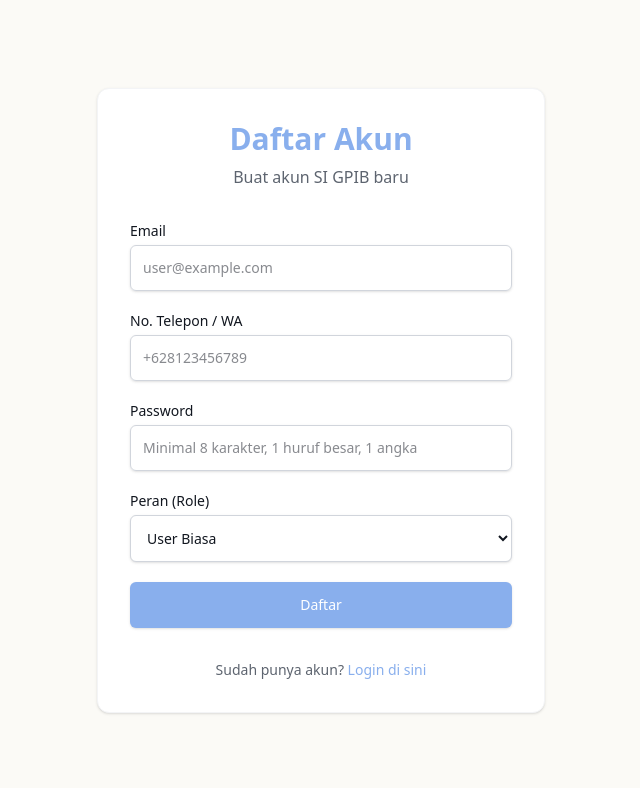
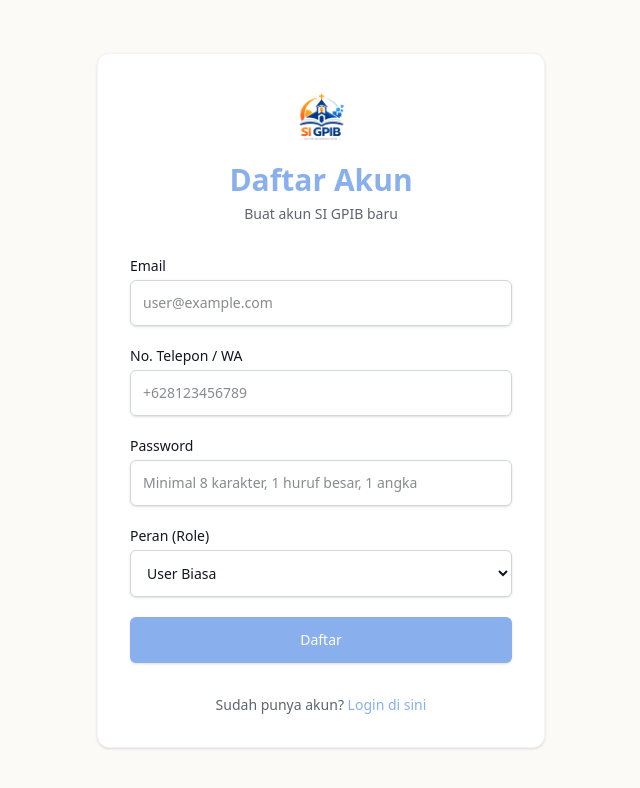
Before and after one commit to stolaputih-amanzero/si-gpib-v2, a Next.js app: page /register in a window 1280 px wide. Shown: the top 788 px of the page, without its empty margins (319-959 px from the left). Built offline with nearby package versions, Linux system fonts and the light colour scheme.

Commit message:
Configure logo-si-gpib.png for App Icon & PWA, and og-image-si-gpib.png for OpenGraph WhatsApp sharing

```diff
--- a/src/app/(auth)/login/page.tsx
+++ b/src/app/(auth)/login/page.tsx
@@ -1,5 +1,6 @@
 'use client';
 
+import Image from 'next/image';
 import { useState, useActionState } from 'react';
 import { login } from './actions';
 import { BiometricLogin } from '@/components/biometric/BiometricLogin';
@@ -15,9 +16,17 @@ export default function LoginPage() {
   return (
     <div className="min-h-screen flex flex-col justify-center px-4 bg-surface-base">
       <div className="max-w-md w-full mx-auto space-y-8 bg-surface-elevated p-8 rounded-xl shadow-sm border border-gray-100">
-        <div className="text-center">
+        <div className="text-center flex flex-col items-center">
+          <Image
+            src="/logo-si-gpib.png"
+            alt="Logo SI GPIB"
+            width={72}
+            height={72}
+            className="w-16 h-16 object-contain mb-3"
+            priority
+          />
           <h2 className="text-3xl font-bold text-brand-primary">SI GPIB</h2>
-          <p className="text-text-muted mt-2">Login ke Sistem Informasi Pos Pelkes</p>
+          <p className="text-text-muted mt-1.5 text-sm">Login ke Sistem Informasi Pos Pelkes</p>
         </div>
 
         <form className="space-y-6" action={formAction}>
--- a/src/app/(auth)/register/page.tsx
+++ b/src/app/(auth)/register/page.tsx
@@ -2,6 +2,7 @@
 
 import { useState } from 'react';
 import Link from 'next/link';
+import Image from 'next/image';
 import { useRouter } from 'next/navigation';
 import { useForm } from 'react-hook-form';
 import { zodResolver } from '@hookform/resolvers/zod';
@@ -55,9 +56,17 @@ export default function RegisterPage() {
   return (
     <div className="min-h-screen flex flex-col justify-center px-4 bg-surface-base py-12">
       <div className="max-w-md w-full mx-auto space-y-8 bg-surface-elevated p-8 rounded-xl shadow-sm border border-gray-100">
-        <div className="text-center">
+        <div className="text-center flex flex-col items-center">
+          <Image
+            src="/logo-si-gpib.png"
+            alt="Logo SI GPIB"
+            width={72}
+            height={72}
+            className="w-16 h-16 object-contain mb-3"
+            priority
+          />
           <h2 className="text-3xl font-bold text-brand-primary">Daftar Akun</h2>
-          <p className="text-text-muted mt-2">Buat akun SI GPIB baru</p>
+          <p className="text-text-muted mt-1.5 text-sm">Buat akun SI GPIB baru</p>
         </div>
 
         <form className="space-y-5" onSubmit={handleSubmit(onSubmit)}>
--- a/src/app/layout.tsx
+++ b/src/app/layout.tsx
@@ -1,11 +1,37 @@
 import type { Metadata } from 'next';
 import '../styles/globals.css';
+
 export const metadata: Metadata = {
-  title: 'SI GPIB v2.0',
-  description: 'Sistem Informasi Pos Pelayanan Kesaksian GPIB',
+  title: 'SI GPIB v2.2 - Sistem Informasi Pos Pelkes GPIB',
+  description: 'Platform Digital Terpadu Pelayanan & Kesaksian Pos Pelkes GPIB di Seluruh Indonesia.',
   manifest: '/manifest.json',
-  themeColor: '#1E40AF',
-  viewport: 'width=device-width, initial-scale=1, viewport-fit=cover',
+  icons: {
+    icon: '/logo-si-gpib.png',
+    shortcut: '/logo-si-gpib.png',
+    apple: '/logo-si-gpib.png',
+  },
+  openGraph: {
+    title: 'SI GPIB v2.2 - Sistem Informasi Pos Pelkes GPIB',
+    description: 'Platform Digital Terpadu Pelayanan & Kesaksian Pos Pelkes GPIB di Seluruh Indonesia.',
+    url: 'https://si-gpib-v2.vercel.app',
+    siteName: 'SI GPIB',
+    images: [
+      {
+        url: 'https://si-gpib-v2.vercel.app/og-image-si-gpib.png',
+        width: 1200,
+        height: 630,
+        alt: 'SI GPIB v2.2 - Sistem Informasi Pos Pelkes GPIB',
+      },
+    ],
+    locale: 'id_ID',
+    type: 'website',
+  },
+  twitter: {
+    card: 'summary_large_image',
+    title: 'SI GPIB v2.2 - Sistem Informasi Pos Pelkes GPIB',
+    description: 'Platform Digital Terpadu Pelayanan & Kesaksian Pos Pelkes GPIB di Seluruh Indonesia.',
+    images: ['https://si-gpib-v2.vercel.app/og-image-si-gpib.png'],
+  },
 };
 
 export default function RootLayout({
--- a/src/components/layout/Sidebar.tsx
+++ b/src/components/layout/Sidebar.tsx
@@ -1,8 +1,9 @@
 'use client';
 
 import Link from 'next/link';
+import Image from 'next/image';
 import { usePathname } from 'next/navigation';
-import { Home, Map, FileText, User, LayoutDashboard, Database, Activity, LogOut } from 'lucide-react';
+import { Home, Map, FileText, User, Database, Activity, LogOut } from 'lucide-react';
 
 export default function Sidebar() {
   const pathname = usePathname();
@@ -42,7 +43,13 @@ export default function Sidebar() {
   return (
     <aside className="w-64 h-screen bg-surface-elevated border-r border-gray-200 flex flex-col sticky top-0 left-0">
       <div className="h-16 flex items-center px-6 border-b border-gray-100">
-        <LayoutDashboard className="text-brand-primary mr-3" size={24} />
+        <Image
+          src="/logo-si-gpib.png"
+          alt="Logo SI GPIB"
+          width={32}
+          height={32}
+          className="w-8 h-8 object-contain mr-3"
+        />
         <h1 className="text-xl font-bold text-brand-primary tracking-tight">SI GPIB</h1>
       </div>
 
```
Also changed, not shown: public/logo-si-gpib.png (added), public/manifest.json, public/og-image-si-gpib.png (added), public/sw.js.
